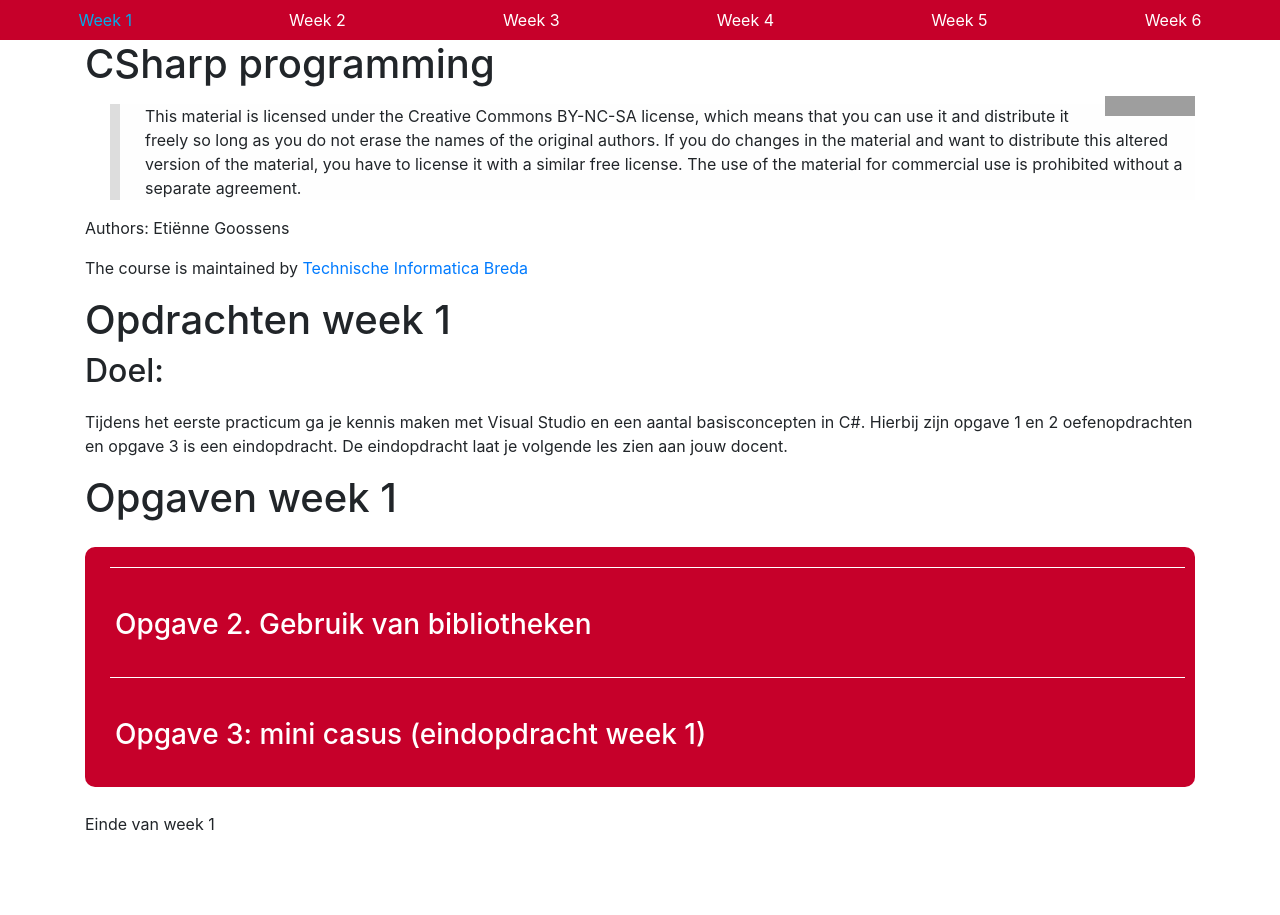
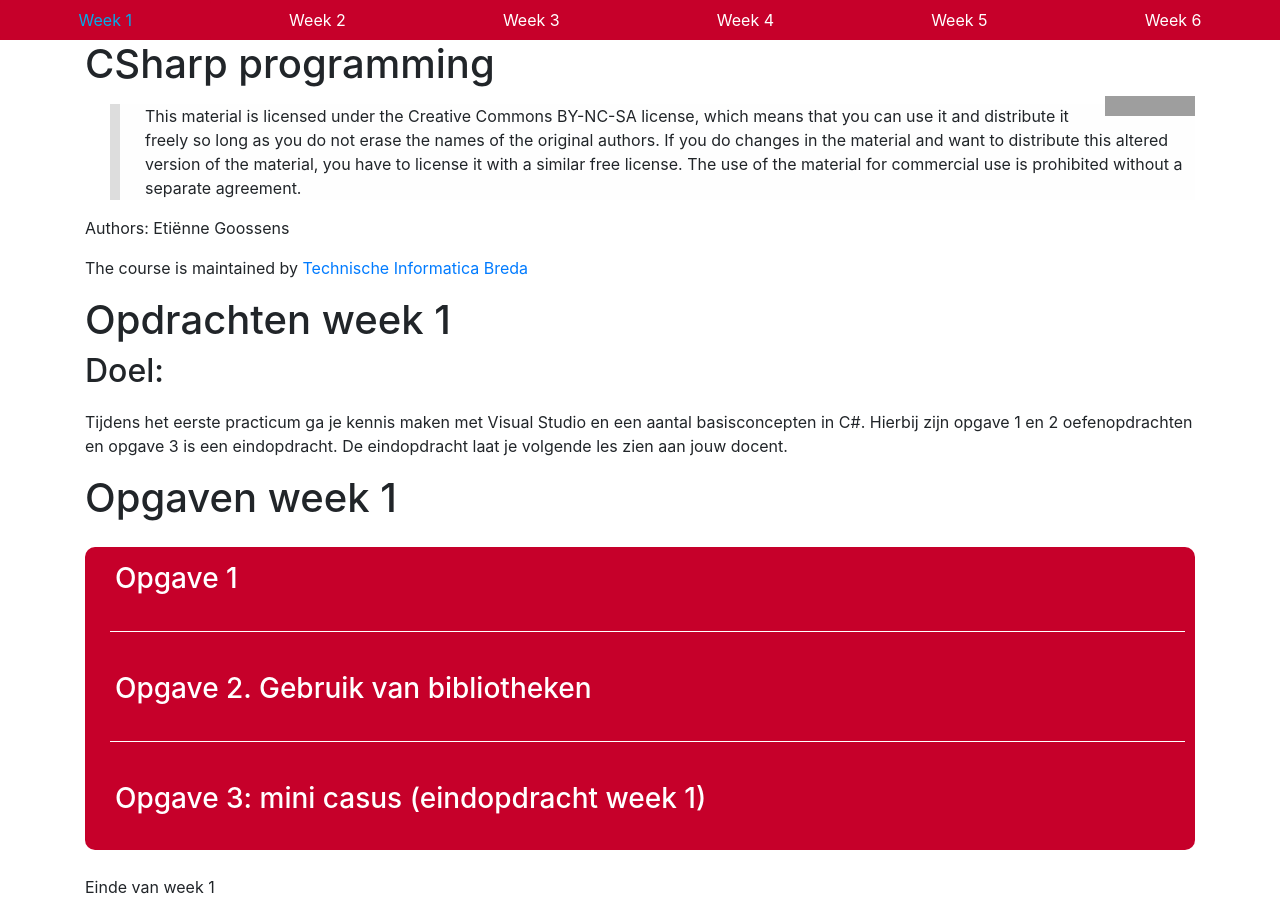
Before and after one commit to AvansTi/TI-2.1-CSHARP-DOC, a Jekyll site: the page built from week1.md, in a window 1280 px wide. Built offline with Jekyll 4.4.1, drawn with Linux system fonts in a browser that asks for light colours; comment, search, counter and statistics services are not loaded; grey boxes are pictures that could not be loaded.

Commit message:
Fixed header exercise 1.1

```diff
--- a/_includes/week01/exercise/01-time-struct.md
+++ b/_includes/week01/exercise/01-time-struct.md
@@ -1,8 +1,8 @@
->>#### Opgave 1
+>>### Opgave 1
 >>
 >> Tijdens de eerste opdracht maken we kennis met de basis concepten van C# zoals strucs, classes, formatting, etc.
 >>
->> Opgave 1.1
+>>#### Opgave 1.1
 >>Een `Time` waarde representeert een tijdstip van de dag zoals 10:05 of 00:45 als het aantal minuten vanaf middernacht (605 en 45 in deze voorbeelden).
 >>
 >>Een `struct` van het type `Time` kan als volgt gedefinieerd worden:
```
